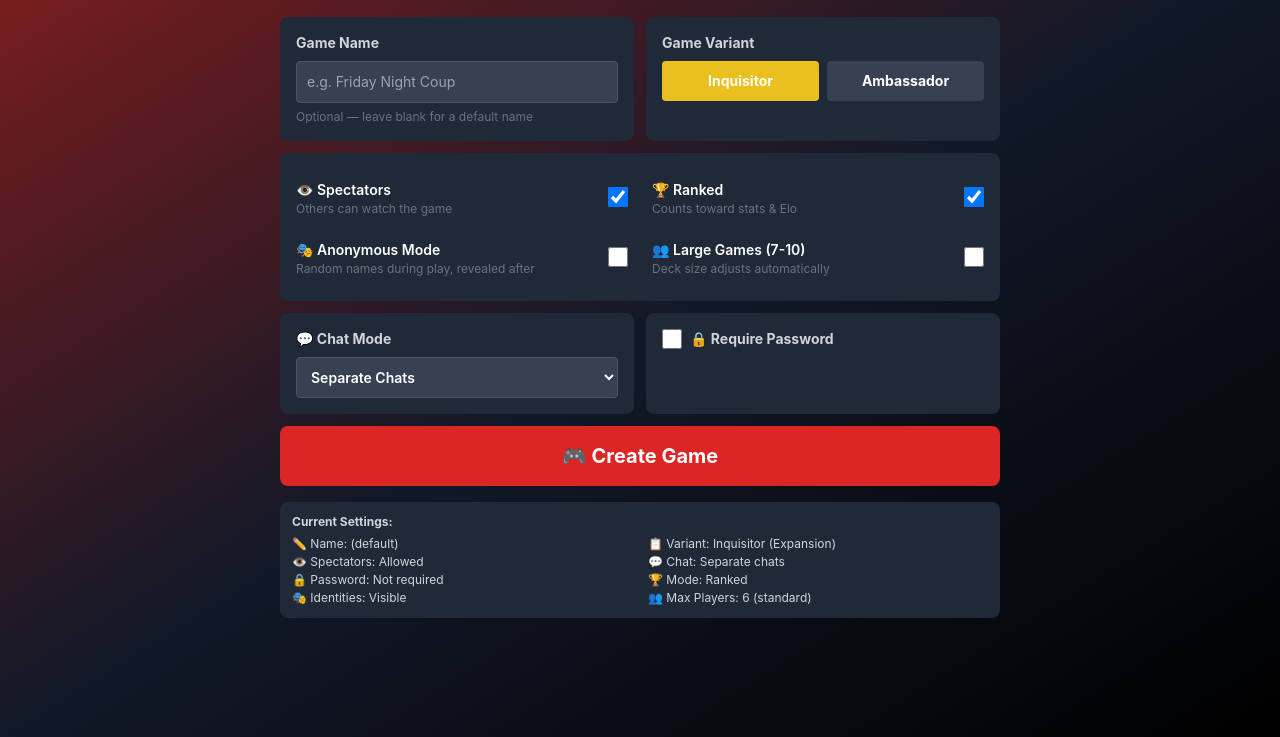
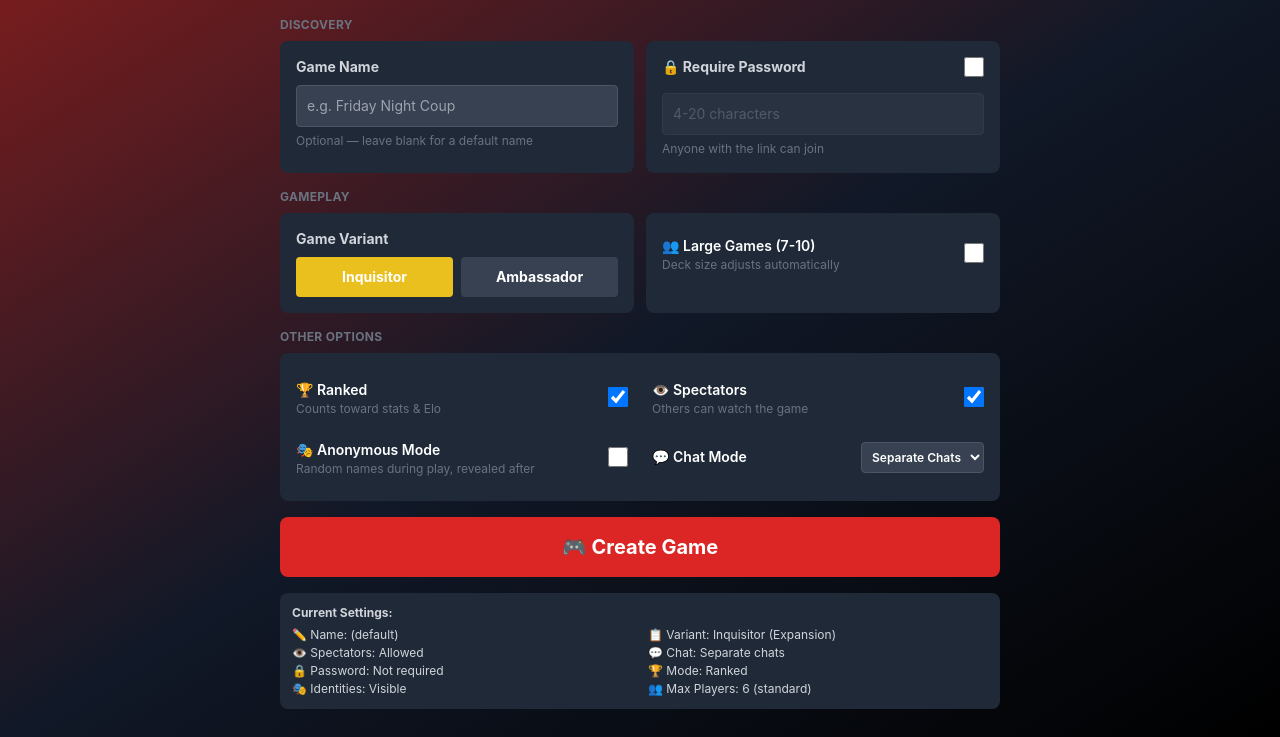
Before and after one commit to SensaiOpti/CoupJS, a website: page public/create-game.html in a window 1280 px wide. Shown: the part 63-800 px from the top of the page. Drawn offline with nearby package versions, Linux system fonts and the light colour scheme; no server answers.

Commit message:
Finished refactor of game creation.

```diff
--- a/public/create-game.html
+++ b/public/create-game.html
@@ -44,8 +44,9 @@
       </a>
     </div>
 
-    <!-- Game Name + Variant -->
-    <div class="grid grid-cols-1 md:grid-cols-2 gap-3 mb-3">
+    <!-- Discovery: how people find/enter this game -->
+    <div class="text-xs font-bold text-gray-500 uppercase tracking-wide mb-2">Discovery</div>
+    <div class="grid grid-cols-1 md:grid-cols-2 gap-3 mb-4">
       <div class="setting-card bg-gray-800 rounded-lg p-4">
         <label for="gameName" class="text-sm font-bold text-gray-300 mb-2 block">Game Name</label>
         <input
@@ -59,6 +60,31 @@
         <p class="text-xs text-gray-500 mt-1.5">Optional — leave blank for a default name</p>
       </div>
 
+      <div class="setting-card bg-gray-800 rounded-lg p-4">
+        <label class="toggle-row flex items-center justify-between gap-3 cursor-pointer rounded p-2 -mx-2 -mt-2 mb-2">
+          <span class="font-bold text-sm text-gray-300">🔒 Require Password</span>
+          <input
+            type="checkbox"
+            id="passwordEnabled"
+            onchange="togglePassword()"
+            class="w-5 h-5 cursor-pointer flex-shrink-0"
+          />
+        </label>
+        <input
+          type="text"
+          id="gamePassword"
+          placeholder="4-20 characters"
+          maxlength="20"
+          disabled
+          class="w-full p-2.5 bg-gray-700 rounded border border-gray-600 text-white text-sm disabled:opacity-40 disabled:cursor-not-allowed"
+        />
+        <p id="passwordHint" class="text-xs text-gray-500 mt-1.5">Anyone with the link can join</p>
+      </div>
+    </div>
+
+    <!-- Gameplay: settings that change how the match itself plays out -->
+    <div class="text-xs font-bold text-gray-500 uppercase tracking-wide mb-2">Gameplay</div>
+    <div class="grid grid-cols-1 md:grid-cols-2 gap-3 mb-4">
       <div class="setting-card bg-gray-800 rounded-lg p-4">
         <div class="text-sm font-bold text-gray-300 mb-2">Game Variant</div>
         <div class="flex gap-2">
@@ -78,11 +104,31 @@
           </button>
         </div>
       </div>
+
+      <div class="setting-card bg-gray-800 rounded-lg p-4">
+        <label class="toggle-row flex items-center justify-between gap-3 cursor-pointer rounded p-2 -mx-2 -my-1">
+          <span>
+            <span class="font-semibold text-sm">👥 Large Games (7-10)</span>
+            <span class="text-xs text-gray-500 block">Deck size adjusts automatically</span>
+          </span>
+          <input type="checkbox" id="allowLargeGames" class="w-5 h-5 cursor-pointer flex-shrink-0" />
+        </label>
+        <!-- Future: Alliance option goes here -->
+      </div>
     </div>
 
-    <!-- Toggles -->
-    <div class="setting-card bg-gray-800 rounded-lg p-4 mb-3">
+    <!-- Meta: doesn't change the match itself, just the experience around it -->
+    <div class="text-xs font-bold text-gray-500 uppercase tracking-wide mb-2">Other Options</div>
+    <div class="setting-card bg-gray-800 rounded-lg p-4 mb-4">
       <div class="grid grid-cols-1 sm:grid-cols-2 gap-x-6 gap-y-1">
+        <label class="toggle-row flex items-center justify-between gap-3 cursor-pointer rounded p-2 -mx-2">
+          <span>
+            <span class="font-semibold text-sm">🏆 Ranked</span>
+            <span class="text-xs text-gray-500 block">Counts toward stats & Elo</span>
+          </span>
+          <input type="checkbox" id="rankedMode" checked class="w-5 h-5 cursor-pointer flex-shrink-0" />
+        </label>
+
         <label class="toggle-row flex items-center justify-between gap-3 cursor-pointer rounded p-2 -mx-2">
           <span>
             <span class="font-semibold text-sm">👁️ Spectators</span>
@@ -93,62 +139,22 @@
 
         <label class="toggle-row flex items-center justify-between gap-3 cursor-pointer rounded p-2 -mx-2">
           <span>
-            <span class="font-semibold text-sm">🏆 Ranked</span>
-            <span class="text-xs text-gray-500 block">Counts toward stats & Elo</span>
-          </span>
-          <input type="checkbox" id="rankedMode" checked class="w-5 h-5 cursor-pointer flex-shrink-0" />
-        </label>
-
-        <label class="toggle-row flex items-center justify-between gap-3 cursor-pointer rounded p-2 -mx-2">
-          <span>
             <span class="font-semibold text-sm">🎭 Anonymous Mode</span>
             <span class="text-xs text-gray-500 block">Random names during play, revealed after</span>
           </span>
           <input type="checkbox" id="anonymousMode" class="w-5 h-5 cursor-pointer flex-shrink-0" />
         </label>
 
-        <label class="toggle-row flex items-center justify-between gap-3 cursor-pointer rounded p-2 -mx-2">
-          <span>
-            <span class="font-semibold text-sm">👥 Large Games (7-10)</span>
-            <span class="text-xs text-gray-500 block">Deck size adjusts automatically</span>
-          </span>
-          <input type="checkbox" id="allowLargeGames" class="w-5 h-5 cursor-pointer flex-shrink-0" />
-        </label>
-      </div>
-    </div>
-
-    <!-- Chat + Password -->
-    <div class="grid grid-cols-1 md:grid-cols-2 gap-3 mb-3">
-      <div class="setting-card bg-gray-800 rounded-lg p-4">
-        <label for="chatMode" class="text-sm font-bold text-gray-300 mb-2 block">💬 Chat Mode</label>
+        <div class="toggle-row flex items-center justify-between gap-3 rounded p-2 -mx-2">
+          <span class="font-semibold text-sm">💬 Chat Mode</span>
           <select
             id="chatMode"
-          class="w-full p-2.5 bg-gray-700 rounded border border-gray-600 text-white cursor-pointer font-semibold text-sm"
+            class="p-1.5 bg-gray-700 rounded border border-gray-600 text-white cursor-pointer font-semibold text-xs"
           >
             <option value="separate">Separate Chats</option>
             <option value="unified">Unified Chat</option>
             <option value="none">No Chat</option>
           </select>
-      </div>
-
-      <div class="setting-card bg-gray-800 rounded-lg p-4">
-        <label class="flex items-center gap-2 cursor-pointer mb-2">
-          <input
-            type="checkbox"
-            id="passwordEnabled"
-            onchange="togglePassword()"
-            class="w-5 h-5 cursor-pointer"
-          />
-          <span class="text-sm font-bold text-gray-300">🔒 Require Password</span>
-        </label>
-        <div id="passwordInput" class="hidden">
-          <input
-            type="text"
-            id="gamePassword"
-            placeholder="4-20 characters"
-            maxlength="20"
-            class="w-full p-2.5 bg-gray-700 rounded border border-gray-600 text-white text-sm"
-          />
         </div>
       </div>
     </div>
@@ -194,13 +200,16 @@
 
     function togglePassword() {
       const enabled = document.getElementById('passwordEnabled').checked;
-      const passwordInput = document.getElementById('passwordInput');
+      const gamePassword = document.getElementById('gamePassword');
+      const passwordHint = document.getElementById('passwordHint');
+
+      gamePassword.disabled = !enabled;
 
       if (enabled) {
-        passwordInput.classList.remove('hidden');
+        passwordHint.textContent = 'Only people with the password can join';
       } else {
-        passwordInput.classList.add('hidden');
-        document.getElementById('gamePassword').value = '';
+        gamePassword.value = '';
+        passwordHint.textContent = 'Anyone with the link can join';
       }
 
       updateSummary();
```
Also changed, not shown: public/lobby.html (+8 -5 lines), README.md, server.js. Lines whose indentation alone changed are shown as unchanged.
